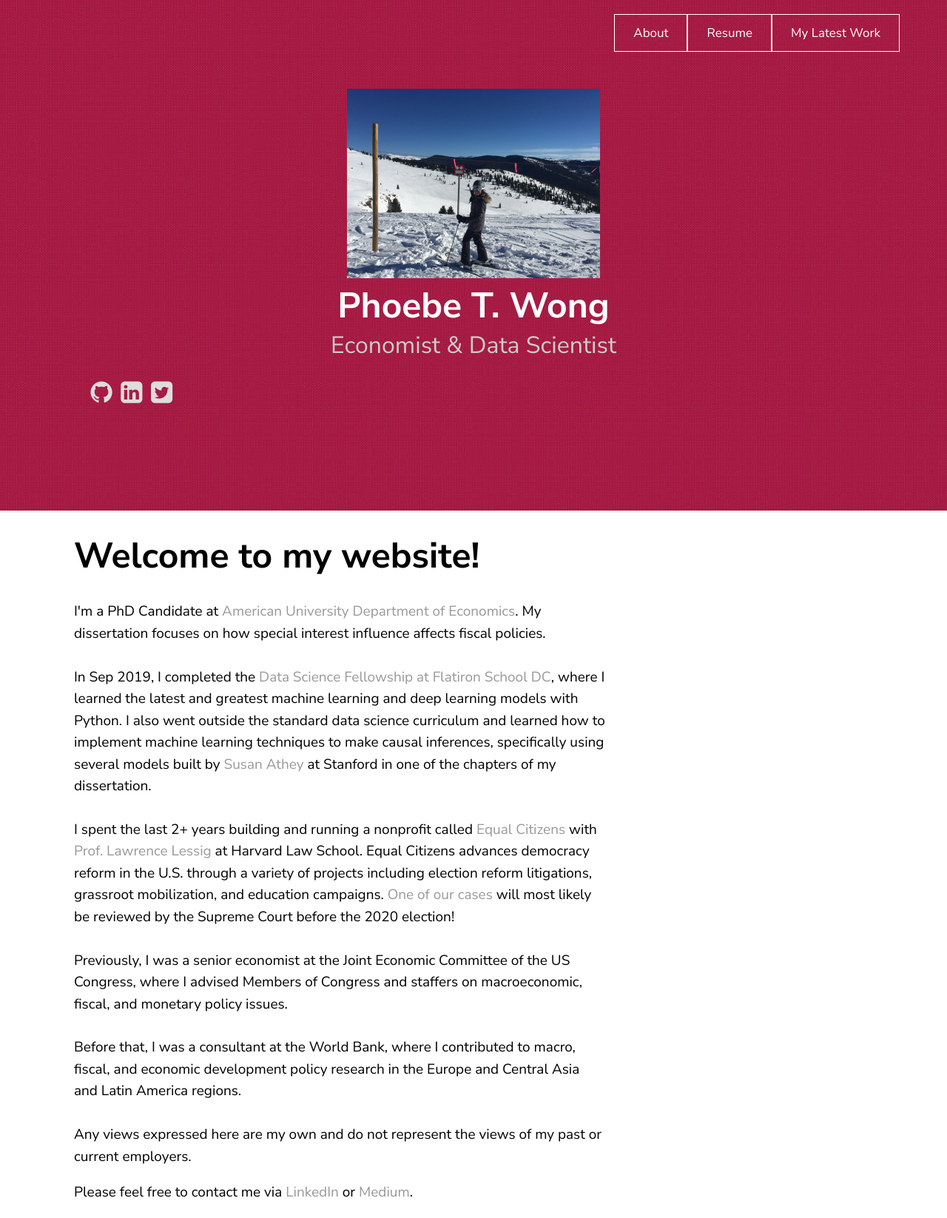
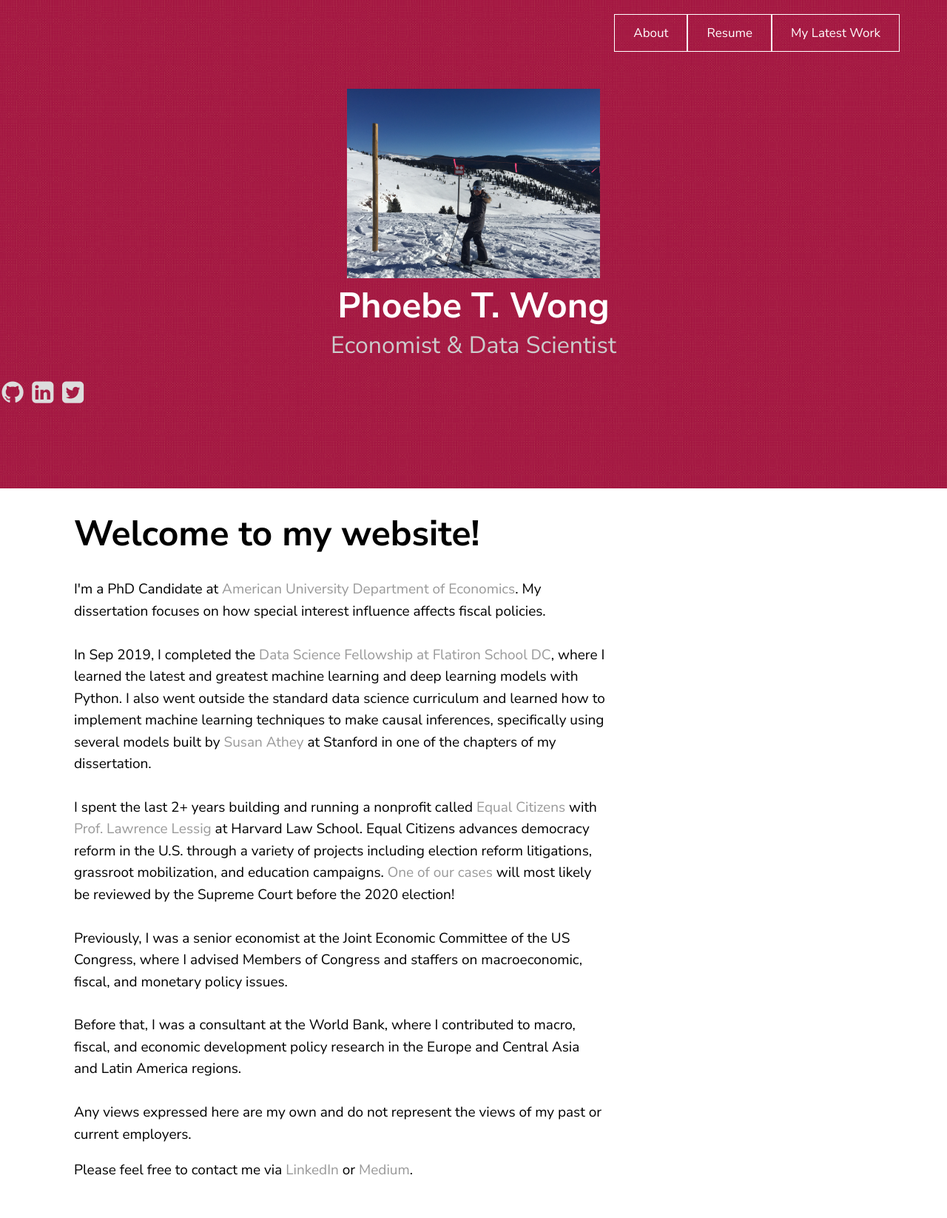
Before and after one commit to phoebetwong/phoebetwong.github.io, a Jekyll site: the page built from index.html, in a window 1280 px wide. Shown: the whole page at 74% size. Built offline with Jekyll 4.4.1, drawn with Linux system fonts in a browser that asks for light colours; a script that is not in the unit is left out; after the commit the page ends 1616 px from its top, so only the background shows below that.

Commit message:
Changed header padding to shorten height

```diff
--- a/_sass/theme.scss
+++ b/_sass/theme.scss
@@ -55,7 +55,8 @@ h4 {
 
 header {
 	// background-size: cover;
-	padding: 120px;
+	padding-top: 120px;
+	padding-bottom: 90px;
 	color: #fff;
 	overflow: hidden;
 	text-align: center;
```
